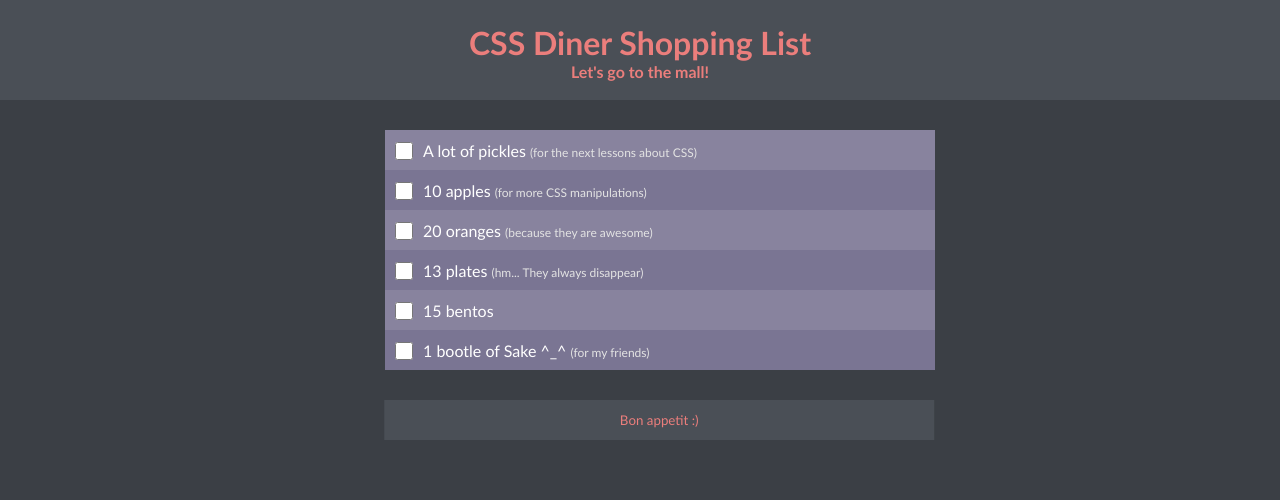
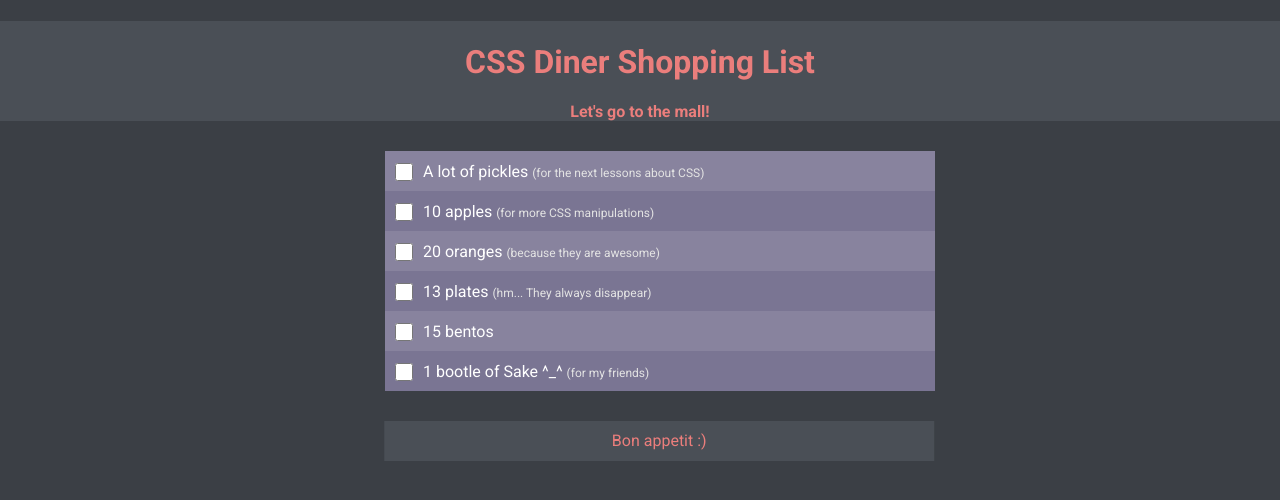
Before and after one commit to JOKER-1996/shopping-list.github.io, a plain HTML site: page index.html in a window 1280 px wide. Drawn offline with nearby package versions, Linux system fonts and the light colour scheme.

Commit message:
Add normalize.css and new fonts

```diff
--- a/css/style.css
+++ b/css/style.css
@@ -1,6 +1,6 @@
 * {
 	margin: 0 auto;
-	font-family: 'Trebuchet MS', Trebuchet, Arial, sans-serif;
+	font-family: 'Roboto', sans-serif;
 	transition: all .1s easy;
 }
 
@@ -18,6 +18,7 @@ input[type="submit"] {
 header {
 	background-color: #4a4f56;
 	height: 100px;
+	margin: 0 auto;
 }
 
 header h1 {
--- a/index.html
+++ b/index.html
@@ -2,6 +2,8 @@
 <html>
 <head>
 	<title>CSS Dinner</title>
+	<link rel="stylesheet" type="text/css" href="https://cdnjs.cloudflare.com/ajax/libs/normalize/8.0.0/normalize.css">
+	<link href="https://fonts.googleapis.com/css?family=Roboto:400,700" rel="stylesheet">
 	<link rel="stylesheet" type="text/css" href="css/style.css">
 </head>
 <body>
```
